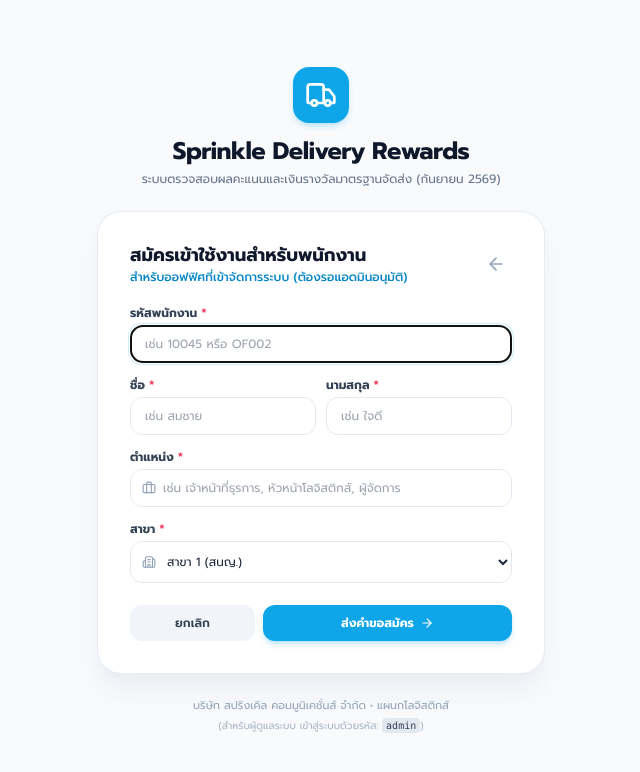
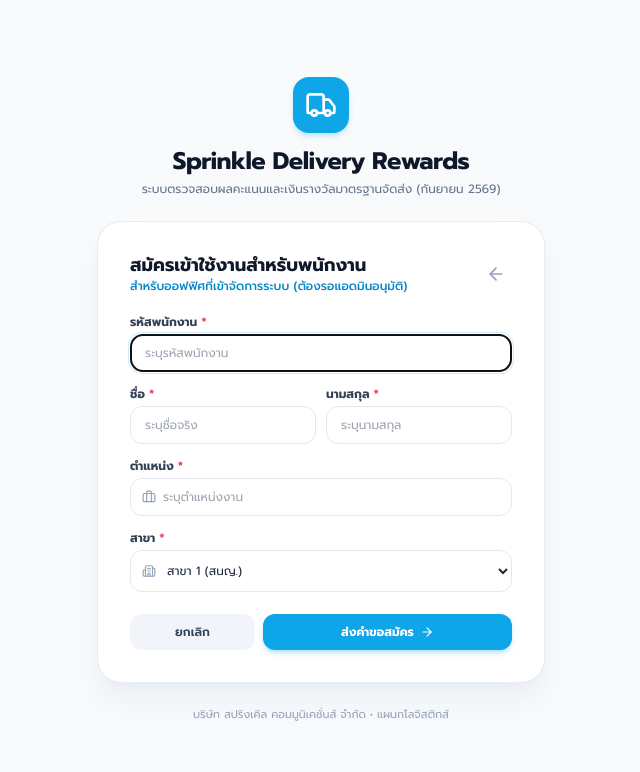
Before and after one commit to armty554-design/sprinkle-rewards, a React (Vite) app: page / in a window 1280 px wide. Both pictures are taken after a click on the button "สมัครเข้าใช้งานสำหรับพนักงาน สำหรับออฟฟิศที่เข้าจัดการ". Shown: the top 772 px of the page, without its empty margins (319-959 px from the left). Built offline with nearby package versions, Linux system fonts and the light colour scheme.

Commit message:
fix: remove all mockups, demo data, and mock hint text completely

```diff
--- a/src/components/LoginScreen.jsx
+++ b/src/components/LoginScreen.jsx
@@ -284,7 +284,7 @@
                 </label>
                 <input
                   type="text"
-                  placeholder="เช่น 10045 หรือ OF002"
+                  placeholder="ระบุรหัสพนักงาน"
                   value={regEmpId}
                   onChange={(e) => setRegEmpId(e.target.value)}
                   className="w-full px-3.5 py-2.5 text-xs rounded-xl border border-slate-200 focus:outline-hidden focus:border-sky-500 focus:ring-2 focus:ring-sky-500/20"
@@ -301,7 +301,7 @@
                   </label>
                   <input
                     type="text"
-                    placeholder="เช่น สมชาย"
+                    placeholder="ระบุชื่อจริง"
                     value={regFirstName}
                     onChange={(e) => setRegFirstName(e.target.value)}
                     className="w-full px-3.5 py-2.5 text-xs rounded-xl border border-slate-200 focus:outline-hidden focus:border-sky-500 focus:ring-2 focus:ring-sky-500/20"
@@ -315,7 +315,7 @@
                   </label>
                   <input
                     type="text"
-                    placeholder="เช่น ใจดี"
+                    placeholder="ระบุนามสกุล"
                     value={regLastName}
                     onChange={(e) => setRegLastName(e.target.value)}
                     className="w-full px-3.5 py-2.5 text-xs rounded-xl border border-slate-200 focus:outline-hidden focus:border-sky-500 focus:ring-2 focus:ring-sky-500/20"
@@ -333,7 +333,7 @@
                   <Briefcase className="w-3.5 h-3.5 text-slate-400 absolute left-3 top-1/2 -translate-y-1/2" />
                   <input
                     type="text"
-                    placeholder="เช่น เจ้าหน้าที่ธุรการ, หัวหน้าโลจิสติกส์, ผู้จัดการ"
+                    placeholder="ระบุตำแหน่งงาน"
                     value={regPosition}
                     onChange={(e) => setRegPosition(e.target.value)}
                     className="w-full pl-8 pr-3.5 py-2.5 text-xs rounded-xl border border-slate-200 focus:outline-hidden focus:border-sky-500 focus:ring-2 focus:ring-sky-500/20"
@@ -447,13 +447,10 @@
 
       </div>
 
-      {/* Footer & Admin Hint */}
-      <div className="mt-6 text-center space-y-1">
+      {/* Footer */}
+      <div className="mt-6 text-center">
         <p className="text-[11px] text-slate-400">
           บริษัท สปริงเคิล คอมมูนิเคชั่นส์ จำกัด • แผนกโลจิสติกส์
-        </p>
-        <p className="text-[10px] text-slate-400/80">
-          (สำหรับผู้ดูแลระบบ เข้าสู่ระบบด้วยรหัส: <code className="bg-slate-200 text-slate-700 px-1 py-0.5 rounded text-[10px]">admin</code>)
         </p>
       </div>
 
--- a/src/components/UserApprovalModal.jsx
+++ b/src/components/UserApprovalModal.jsx
@@ -406,7 +406,7 @@
             </p>
             <input
               type="text"
-              placeholder="เช่น ไม่พบชื่อในแผนก หรือข้อมูลไม่ถูกต้อง"
+              placeholder="ระบุเหตุผลในการปฏิเสธคำขอ"
               value={rejectReason}
               onChange={(e) => setRejectReason(e.target.value)}
               className="w-full px-3 py-2 text-xs rounded-xl border border-slate-200 focus:outline-hidden focus:ring-2 focus:ring-rose-500/20 mb-4"
--- a/src/utils/userManagement.js
+++ b/src/utils/userManagement.js
@@ -3,30 +3,18 @@
 const STORAGE_USERS_KEY = 'sprinkle_registered_users';
 const STORAGE_STRICT_MODE_KEY = 'sprinkle_require_approval_strict';
 
-// Seed demo office staff request for immediate testability
-const INITIAL_USERS = [
-  {
-    id: 'reg_demo_1',
-    empId: 'OF001',
-    firstName: 'กานดา',
-    lastName: 'รักงาน',
-    fullName: 'กานดา รักงาน',
-    position: 'เจ้าหน้าที่ธุรการโลจิสติกส์',
-    branch: 'สาขา 1 (สนญ.)',
-    role: 'office',
-    status: 'pending', // 'pending' | 'approved' | 'rejected'
-    registeredAt: '16 ต.ค. 2569 16:30'
-  }
-];
-
 export function getRegisteredUsers() {
   try {
     const raw = localStorage.getItem(STORAGE_USERS_KEY);
-    if (!raw) {
-      localStorage.setItem(STORAGE_USERS_KEY, JSON.stringify(INITIAL_USERS));
-      return INITIAL_USERS;
+    if (!raw) return [];
+    const list = JSON.parse(raw);
+    if (!Array.isArray(list)) return [];
+    // Ensure absolutely no mock/demo items exist
+    const cleaned = list.filter(u => u && !u.id?.startsWith('reg_demo') && u.empId !== 'OF001');
+    if (cleaned.length !== list.length) {
+      localStorage.setItem(STORAGE_USERS_KEY, JSON.stringify(cleaned));
     }
-    return JSON.parse(raw);
+    return cleaned;
   } catch (err) {
     console.error('Failed to get registered users:', err);
     return [];
```
